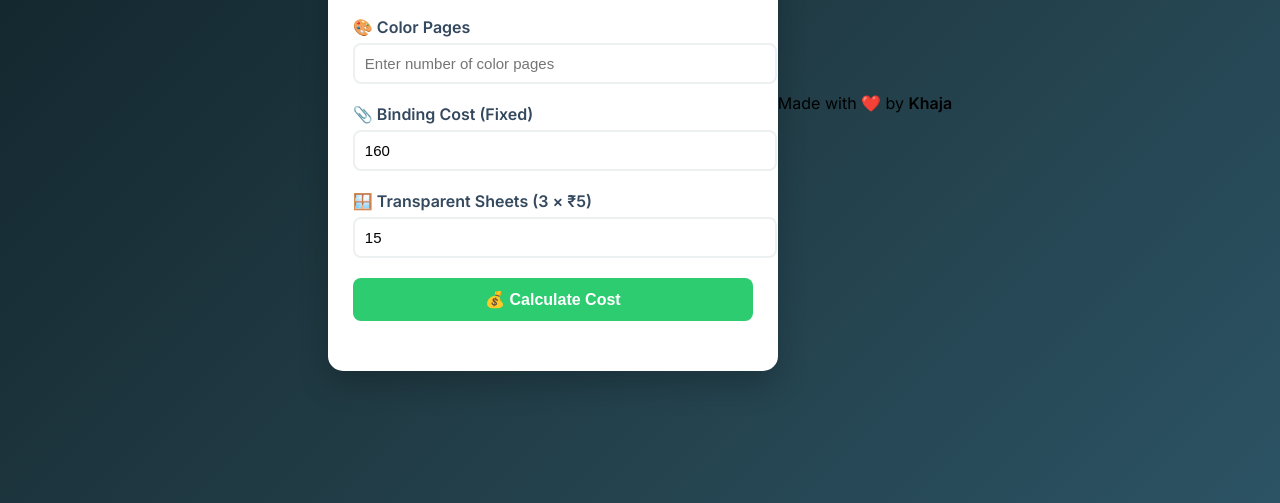
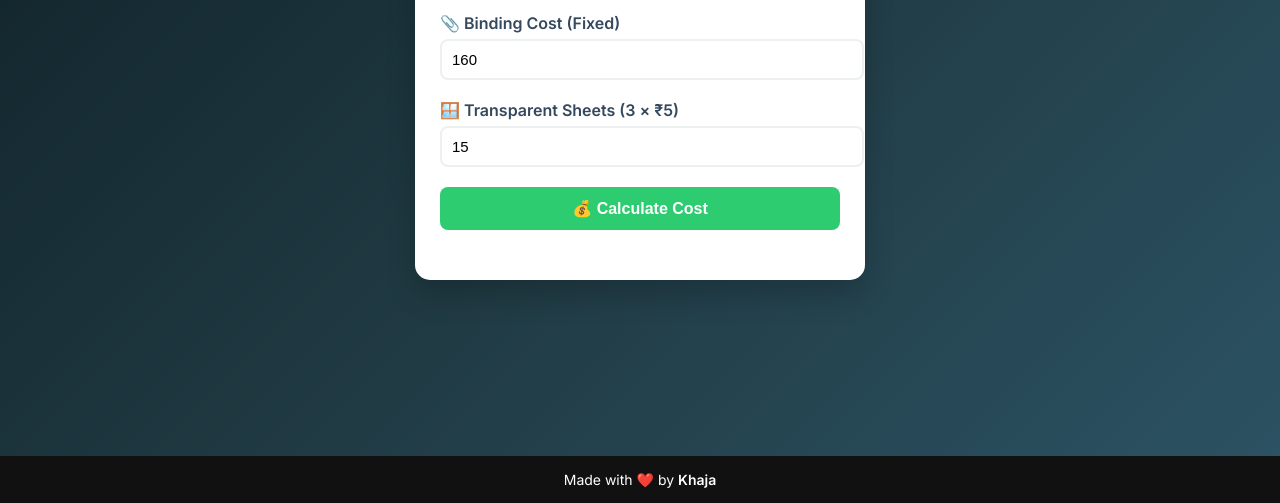
Before and after one commit to KhajaSk494/CCalculatorProject, a plain HTML site: page index.html in a window 1280 px wide. Shown: the part 297-800 px from the top of the page. Drawn offline with Linux system fonts and the light colour scheme.

Commit message:
Update style.css

```diff
--- a/style.css
+++ b/style.css
@@ -3,10 +3,9 @@ body {
   font-family: 'Inter', sans-serif;
   background: linear-gradient(135deg, #0f2027, #203a43, #2c5364);
   display: flex;
-  justify-content: center;
-  align-items: center;
-  height: 100vh;
-  overflow: hidden; /* Prevents page overflow */
+  flex-direction: column;
+  min-height: 100vh;
+  color: #333;
 }
 
 .calculator-container {
@@ -17,8 +16,7 @@ body {
   max-width: 400px;
   box-shadow: 0 15px 30px rgba(0, 0, 0, 0.2);
   text-align: center;
-  position: relative;
-  z-index: 1; /* Ensures the calculator box stays on top */
+  margin: 40px auto 20px;
 }
 
 h1 {
@@ -77,9 +75,11 @@ button:hover {
   font-weight: 500;
 }
 
-.credit {
-  margin-top: 25px;
+footer {
+  background-color: #111;
+  color: white;
+  text-align: center;
+  padding: 15px;
   font-size: 14px;
-  color: #7f8c8d;
-  font-style: italic;
+  margin-top: auto;
 }
```
